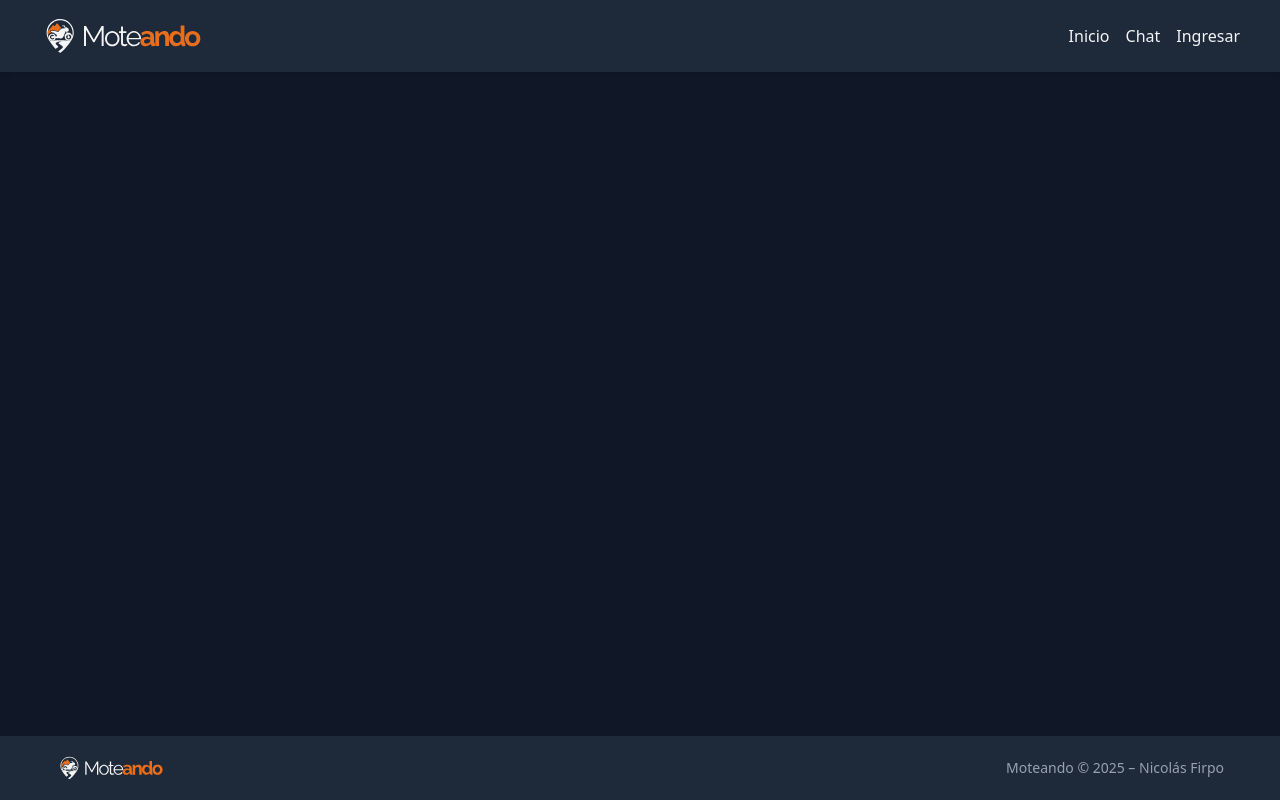
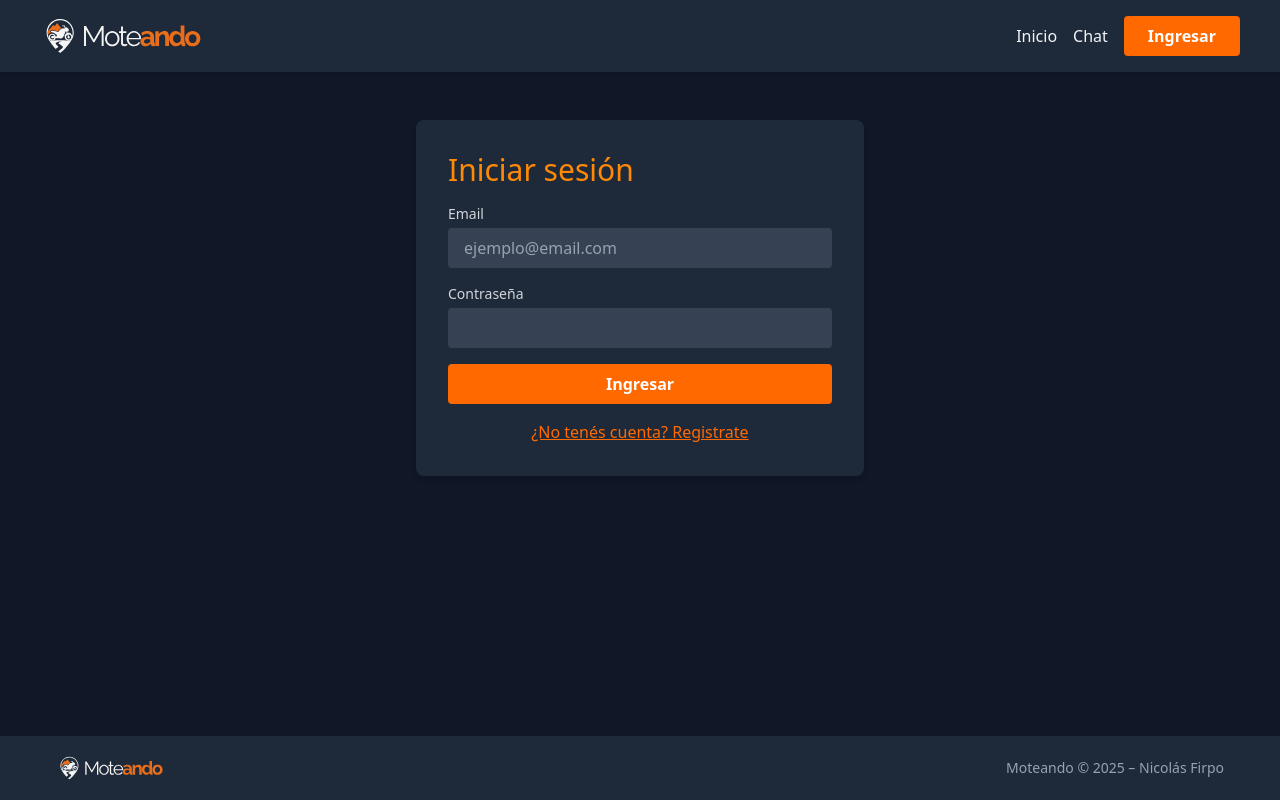
Before and after one commit to niknef/Moteando-Vue, a Vue app: page /login in a window 1280 px wide. Built offline with nearby package versions, Linux system fonts and the light colour scheme; no server answers.

Commit message:
login & register

```diff
--- a/src/components/layout/AppNavbar.vue
+++ b/src/components/layout/AppNavbar.vue
@@ -1,8 +1,12 @@
 <script>
 import Logo from '@/assets/moteando.svg'
+import BaseButton from '@/components/ui/BaseButton.vue'
 
 export default {
   name: 'AppNavbar',
+  components: {
+    BaseButton
+  },
   data() {
     return {
       Logo
@@ -14,13 +18,13 @@ export default {
 <template>
   <nav class="bg-gray-800 text-gray-100 px-10 py-3 shadow-md">
     <div class="container mx-auto flex items-center justify-between">
-      <!-- Logo -->
+
       <router-link to="/" class="flex items-center gap-2">
         <img :src="Logo" alt="Moteando" class="h-12 w-auto" />
         <span class="sr-only">Moteando</span>
       </router-link>
 
-      <!-- Links -->
+
       <ul class="flex items-center gap-4">
         <li>
           <router-link to="/" class="hover:text-orange-400 transition-colors">Inicio</router-link>
@@ -28,9 +32,9 @@ export default {
         <li>
           <router-link to="/chat" class="hover:text-orange-400 transition-colors">Chat</router-link>
         </li>
-        <li>
-          <router-link to="/login" class="hover:text-orange-400 transition-colors">Ingresar</router-link>
-        </li>
+        <BaseButton type="orange" class="hidden sm:block">
+          <router-link to="/login" >Ingresar</router-link>
+        </BaseButton>
       </ul>
     </div>
   </nav>
--- a/src/components/ui/BaseButton.vue
+++ b/src/components/ui/BaseButton.vue
@@ -5,19 +5,22 @@ export default {
     type: {
       type: String,
       default: 'primary'
+    },
+    htmlType: {
+      type: String,
+      default: 'button' // esto nos va a aservir para el botón de submit cuando lo usemos en formularios
+
     }
   },
   computed: {
     colorClasses() {
       switch (this.type) {
+        case 'orange':
+          return 'bg-orange-500 hover:bg-orange-600 focus:bg-orange-600';
         case 'success':
           return 'bg-green-600 hover:bg-green-500 focus:bg-green-500';
         case 'error':
           return 'bg-red-600 hover:bg-red-500 focus:bg-red-500';
-        case 'orange':
-          return 'bg-orange-500 hover:bg-orange-600 focus:bg-orange-600';
-        case 'gray':
-          return 'bg-gray-600 hover:bg-gray-500 focus:bg-gray-500';
         default:
           return 'bg-blue-600 hover:bg-blue-500 focus:bg-blue-500';
       }
@@ -28,7 +31,7 @@ export default {
 
 <template>
   <button
-    type="button"
+    :type="htmlType"
     :class="`transition px-6 py-2 rounded text-white font-semibold ${colorClasses}`"
   >
     <slot />
--- a/src/pages/Home.vue
+++ b/src/pages/Home.vue
@@ -32,7 +32,8 @@ export default {
       <p class="max-w-2xl mx-auto text-gray-300 text-lg mb-6 ">
         Unite a la comunidad motera donde podés compartir rutas, experiencias, y conectarte con otros fanáticos de las dos ruedas.
       </p>
-      <div class="flex justify-center gap-4">
+      <div class="flex flex-col sm:flex-row justify-center gap-4">
+
         <router-link to="/register">
             <BaseButton type="orange">
                 Crear cuenta
--- /dev/null
+++ b/src/pages/Login.vue
@@ -0,0 +1,88 @@
+<script>
+import BaseHeading1 from '@/components/ui/BaseHeading1.vue'
+import BaseButton from '@/components/ui/BaseButton.vue'
+import { login } from '@/services/auth'
+
+export default {
+  name: 'Login',
+  components: {
+    BaseHeading1,
+    BaseButton
+  },
+  data() {
+    return {
+      user: {
+        email: '',
+        password: ''
+      },
+      error: null,
+      loading: false
+    }
+  },
+  methods: {
+    async handleSubmit() {
+      this.error = null
+      this.loading = true
+
+      try {
+        await login(this.user.email, this.user.password)
+        this.$router.push('/')
+      } catch (error) {
+        const msg = error.message
+
+        if (msg.includes('Invalid login credentials')) {
+          this.error = 'Email o contraseña incorrectos.'
+        } else if (msg.includes('Email not confirmed')) {
+          this.error = 'Tenés que verificar tu correo antes de ingresar.'
+        } else {
+          this.error = 'Ocurrió un error inesperado al iniciar sesión.'
+        }
+
+        console.error('[Login handleSubmit] Error:', msg)
+      } finally {
+        this.loading = false
+      }
+    }
+  }
+}
+</script>
+
+<template>
+  <section class="max-w-md mx-auto bg-gray-800 text-gray-100 p-8 rounded-lg shadow-md mt-8">
+    <BaseHeading1>Iniciar sesión</BaseHeading1>
+
+    <form @submit.prevent="handleSubmit" class="flex flex-col gap-4 mt-4">
+      <div>
+        <label for="email" class="block mb-1 text-sm text-gray-300">Email</label>
+        <input
+          v-model="user.email"
+          type="email"
+          id="email"
+          class="w-full px-4 py-2 rounded bg-gray-700 text-white placeholder-gray-400 focus:outline-none"
+          placeholder="ejemplo@email.com"
+          required
+        />
+      </div>
+      <div>
+        <label for="password" class="block mb-1 text-sm text-gray-300">Contraseña</label>
+        <input
+          v-model="user.password"
+          type="password"
+          id="password"
+          class="w-full px-4 py-2 rounded bg-gray-700 text-white placeholder-gray-400 focus:outline-none"
+          required
+        />
+      </div>
+
+      <BaseButton type="orange" htmlType="submit">
+        {{ loading ? 'Ingresando...' : 'Ingresar' }}
+      </BaseButton>
+
+      <router-link to="/register" class="text-orange-500 underline text-center">
+        ¿No tenés cuenta? Registrate
+      </router-link>
+
+      <p v-if="error" class="text-red-400 text-sm mt-2 text-center">{{ error }}</p>
+    </form>
+  </section>
+</template>
--- /dev/null
+++ b/src/pages/Register.vue
@@ -0,0 +1,80 @@
+<script>
+import BaseHeading1 from '@/components/ui/BaseHeading1.vue'
+import BaseButton from '@/components/ui/BaseButton.vue'
+import { register } from '@/services/auth'
+
+export default {
+  name: 'Register',
+  components: {
+    BaseHeading1,
+    BaseButton
+  },
+  data() {
+    return {
+      user: {
+        email: '',
+        password: ''
+      },
+      error: null
+    }
+  },
+  methods: {
+    async handleSubmit() {
+      try {
+        await register(this.user.email, this.user.password)
+        this.$router.push('/')
+      } catch (error) {
+        const msg = error.message
+
+            if (msg.includes('User already registered')) {
+                this.error = 'Ese correo ya está registrado. Intenta con otro.'
+            } else if (msg.includes('Password should be at least 6 characters')) {
+                this.error = 'La contraseña debe tener al menos 6 caracteres.'
+            } else {
+                this.error = 'Ocurrió un error inesperado. Intentalo de nuevo.'
+            }
+
+            console.error('[Register handleSubmit] Error:', msg)
+            }
+    }
+  }
+}
+</script>
+
+<template>
+  <section class="max-w-md mx-auto bg-gray-800 text-gray-100 p-8 rounded-lg shadow-md mt-8">
+    <BaseHeading1>Crear cuenta</BaseHeading1>
+
+    <form @submit.prevent="handleSubmit" class="flex flex-col gap-4 mt-4">
+        <div>
+            <label for="email" class="block mb-1 text-sm text-gray-300">Email</label>
+            <input
+            v-model="user.email"
+            type="email"
+            id="email"
+            class="w-full px-4 py-2 rounded bg-gray-700 text-white placeholder-gray-400 focus:outline-none"
+            placeholder="ejemplo@email.com"
+            required
+            />
+        </div>
+        <div>
+            <label for="password" class="block mb-1 text-sm text-gray-300">Contraseña</label>
+            <input
+            v-model="user.password"
+            type="password"
+            id="password"
+            class="w-full px-4 py-2 rounded bg-gray-700 text-white placeholder-gray-400 focus:outline-none"
+            required
+            />
+        </div>
+
+        <BaseButton type="orange" htmlType="submit">
+            Crear cuenta
+        </BaseButton>
+
+        <router-link to="/login" class="text-orange-500 underline text-center">¿Ya tenes cuenta? Inicia sesión</router-link>
+
+      <p v-if="error" class="text-red-400 text-sm mt-2 text-center">{{ error }}</p>
+    </form>
+  </section>
+</template>
--- a/src/router/router.js
+++ b/src/router/router.js
@@ -1,10 +1,14 @@
 import {createRouter, createWebHistory} from 'vue-router'
 import Home from '../pages/Home.vue'
+import Register from '../pages/Register.vue'
+import Login from '../pages/Login.vue'
 
 //Rutas ->
 
 const routes = [
     {path: '/', component: Home},
+    {path: '/register', component: Register},
+    {path: '/login', component: Login},
 ];
 
 //Creamos el router
--- /dev/null
+++ b/src/services/auth.js
@@ -0,0 +1,40 @@
+import supabase from "./supabase";
+
+/**
+ *
+ * @param {string} email
+ * @param {string} password
+ * @returns {Promise}
+ */
+export async function register(email, password) {
+    const { data, error } = await supabase.auth.signUp({
+        email,
+        password,
+    });
+
+    if(error) {
+        console.error('[auth.js register] Error al registrarse: ', error);
+        throw error;
+    }
+
+    return data.user;
+}
+
+/**
+ *
+ * @param {string} email
+ * @param {string} password
+ * @returns {Promise}
+ */
+export async function login(email, password) {
+    const { data, error } = await supabase.auth.signInWithPassword({
+        email,
+        password,
+    });
+
+    if(error) {
+        console.error('[auth.js login] Error al iniciar sesión: ', error);
+        throw error;
+    }
+    return data.user;
+}
```
